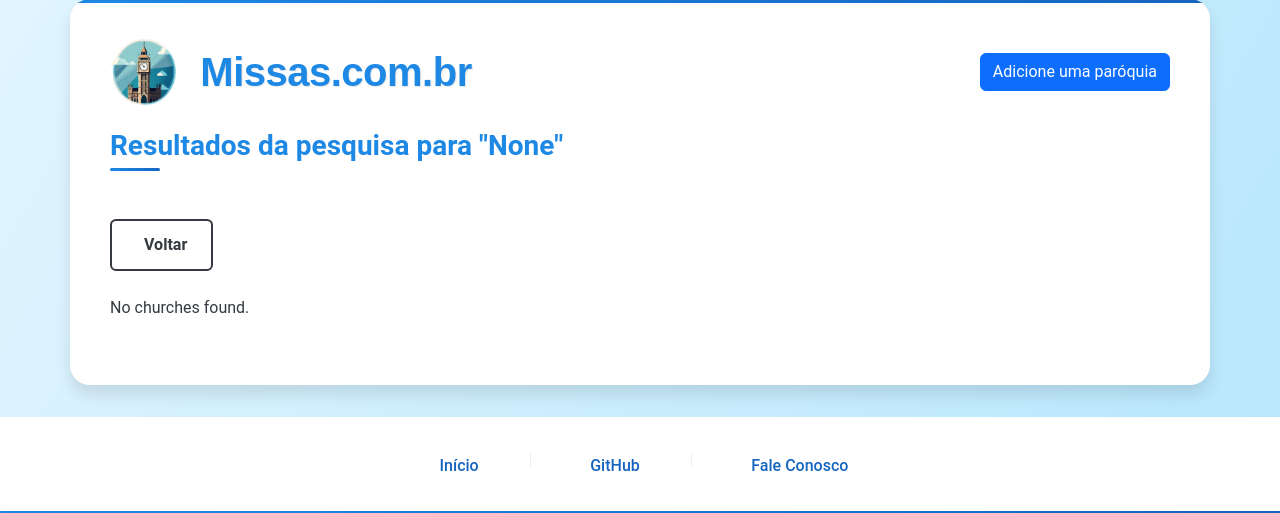
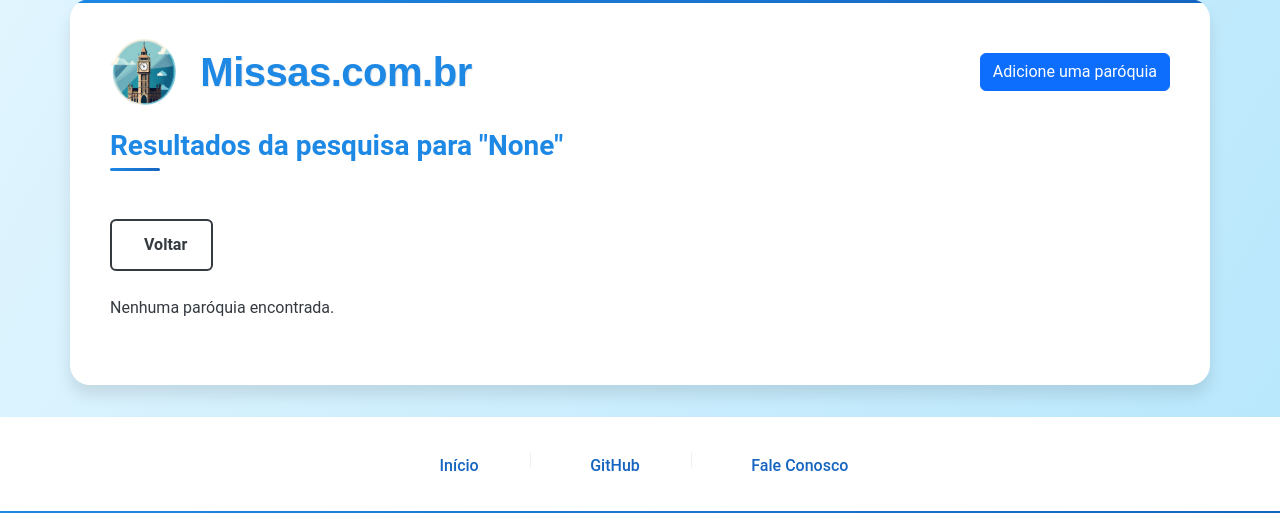
Before and after one commit to lucasrcezimbra/missas.com.br, a Django app: page /search/ in a window 1280 px wide. Shown: the part 33-546 px from the top of the page. Run offline with Django 5.2, Linux system fonts and the light colour scheme; parts of the project's set-up code (start-up, migrations or seed data) failed here and were passed over; some libraries are stand-ins or nearby versions.

Commit message:
Apply suggestion from @lucasrcezimbra

```diff
--- a/missas/core/templates/search_results.html
+++ b/missas/core/templates/search_results.html
@@ -18,7 +18,7 @@
             </div>
         {% endfor %}
     {% else %}
-        <p>No churches found.</p>
+        <p>Nenhuma paróquia encontrada.</p>
     {% endif %}
     <div class="pagination mt-4">
         {% if page_obj.has_previous %}
```
